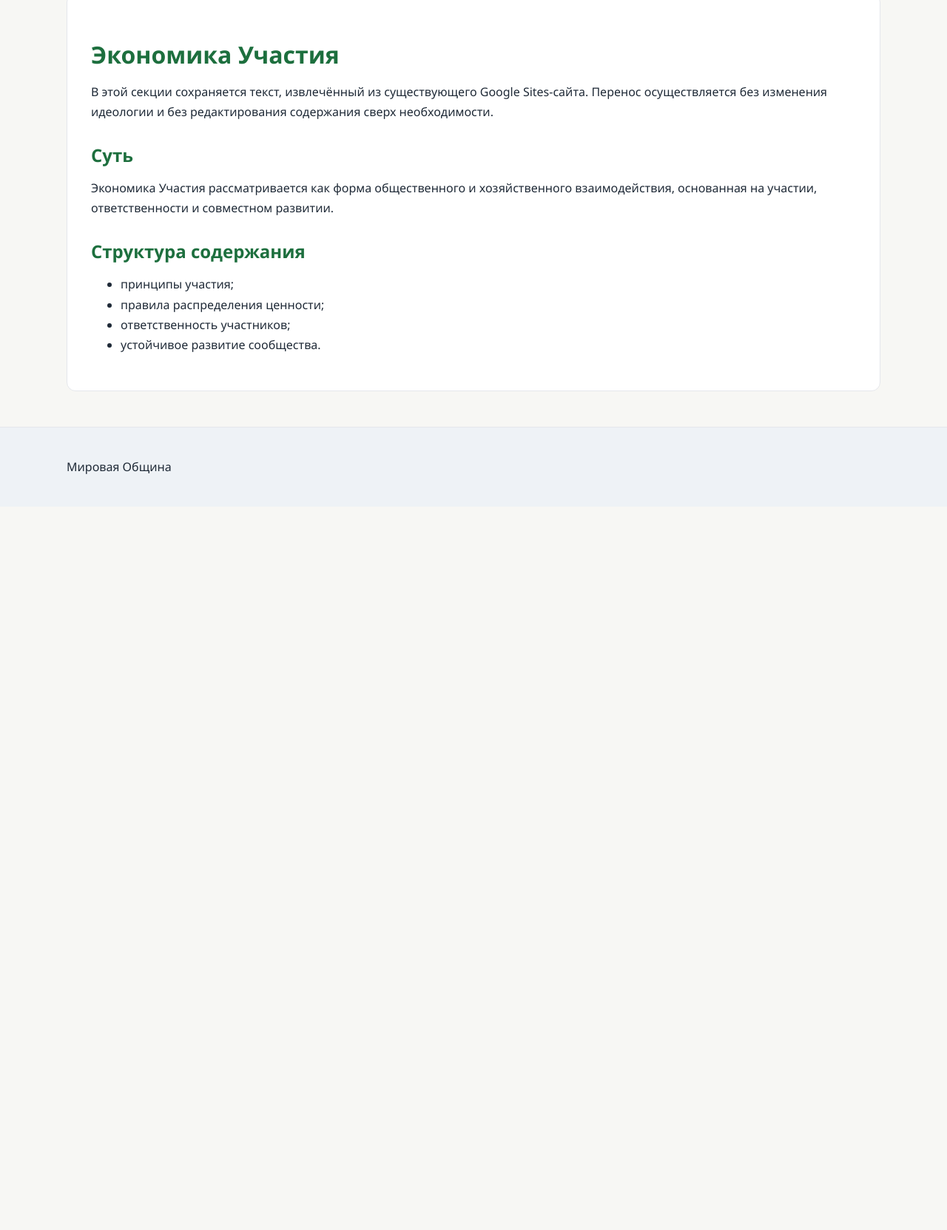
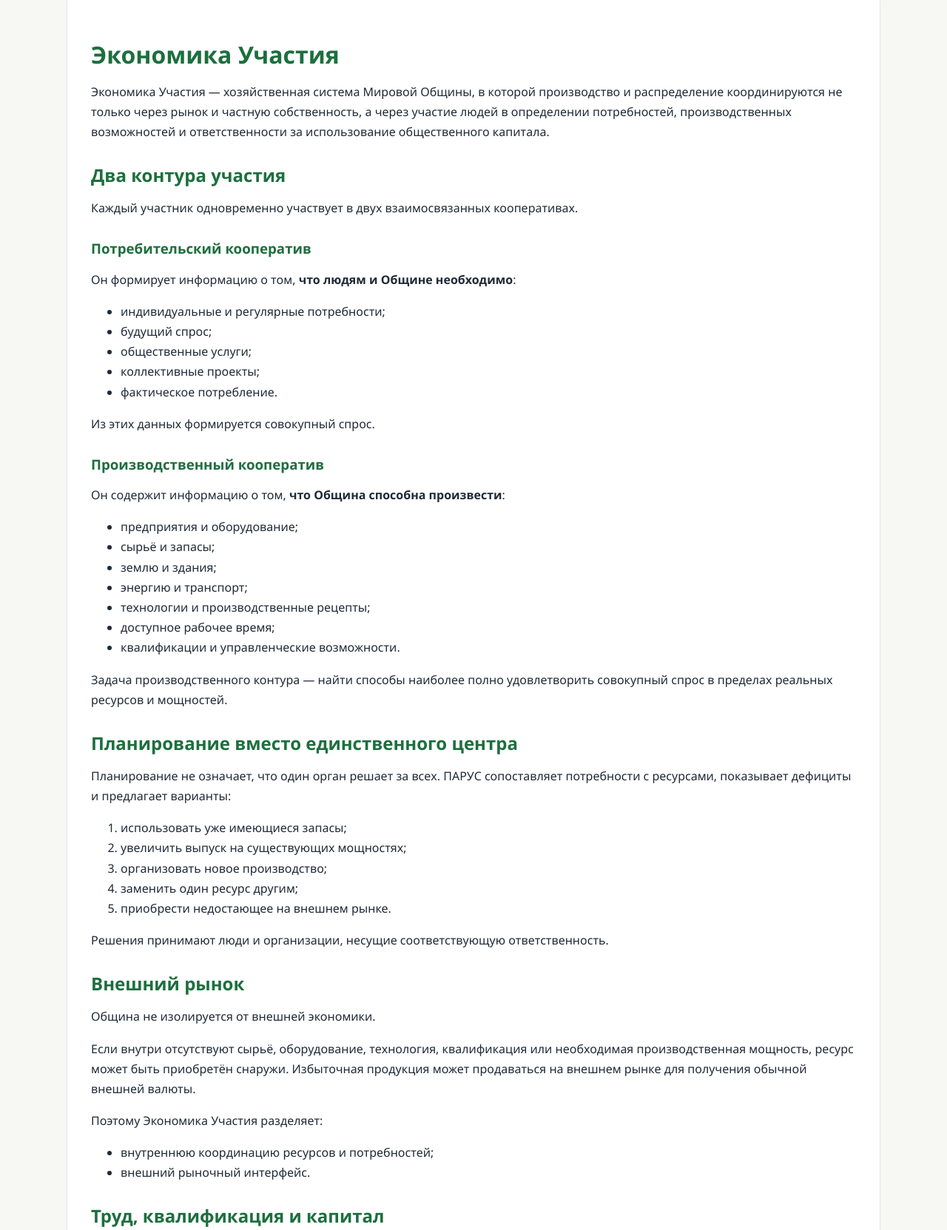
Before and after one commit to CHE77/theworld-community, an Eleventy site: page src/content/ru/participatory-economy.md in a window 1280 px wide. Shown: the part 185-1848 px from the top of the page at 74% size. Before the commit the page ends 870 px from the top, so only its background shows below. Built offline with nearby package versions, Linux system fonts and the light colour scheme; Eleventy itself is replaced by a stand-in of ours; files that its build step writes are made by us from their sources.

Commit message:
content: expand Participatory Economy overview

```diff
--- a/src/content/ru/participatory-economy.md
+++ b/src/content/ru/participatory-economy.md
@@ -8,15 +8,69 @@ permalink: "/ru/participatory-economy/"
 
 # Экономика Участия
 
-В этой секции сохраняется текст, извлечённый из существующего Google Sites-сайта. Перенос осуществляется без изменения идеологии и без редактирования содержания сверх необходимости.
+Экономика Участия — хозяйственная система Мировой Общины, в которой производство и распределение координируются не только через рынок и частную собственность, а через участие людей в определении потребностей, производственных возможностей и ответственности за использование общественного капитала.
 
-## Суть
+## Два контура участия
 
-Экономика Участия рассматривается как форма общественного и хозяйственного взаимодействия, основанная на участии, ответственности и совместном развитии.
+Каждый участник одновременно участвует в двух взаимосвязанных кооперативах.
 
-## Структура содержания
+### Потребительский кооператив
 
-- принципы участия;
-- правила распределения ценности;
-- ответственность участников;
-- устойчивое развитие сообщества.
+Он формирует информацию о том, **что людям и Общине необходимо**:
+
+- индивидуальные и регулярные потребности;
+- будущий спрос;
+- общественные услуги;
+- коллективные проекты;
+- фактическое потребление.
+
+Из этих данных формируется совокупный спрос.
+
+### Производственный кооператив
+
+Он содержит информацию о том, **что Община способна произвести**:
+
+- предприятия и оборудование;
+- сырьё и запасы;
+- землю и здания;
+- энергию и транспорт;
+- технологии и производственные рецепты;
+- доступное рабочее время;
+- квалификации и управленческие возможности.
+
+Задача производственного контура — найти способы наиболее полно удовлетворить совокупный спрос в пределах реальных ресурсов и мощностей.
+
+## Планирование вместо единственного центра
+
+Планирование не означает, что один орган решает за всех. ПАРУС сопоставляет потребности с ресурсами, показывает дефициты и предлагает варианты:
+
+1. использовать уже имеющиеся запасы;
+2. увеличить выпуск на существующих мощностях;
+3. организовать новое производство;
+4. заменить один ресурс другим;
+5. приобрести недостающее на внешнем рынке.
+
+Решения принимают люди и организации, несущие соответствующую ответственность.
+
+## Внешний рынок
+
+Община не изолируется от внешней экономики.
+
+Если внутри отсутствуют сырьё, оборудование, технология, квалификация или необходимая производственная мощность, ресурс может быть приобретён снаружи. Избыточная продукция может продаваться на внешнем рынке для получения обычной внешней валюты.
+
+Поэтому Экономика Участия разделяет:
+
+- внутреннюю координацию ресурсов и потребностей;
+- внешний рыночный интерфейс.
+
+## Труд, квалификация и капитал
+
+Текущий труд и накопленная квалификация учитываются раздельно.
+
+Труд компенсирует фактические усилия человека. Квалификация рассматривается как накопленный производительный потенциал, применяемый в производстве. Подробные правила КТУ, квалификационного компонента Q и капитального участия описываются в ПАРУС.
+
+## Следующие разделы
+
+- [Потребительский и Производственный кооперативы](/ru/cooperatives/)
+- [Планирование участия](/ru/participatory-planning/)
+- [ПАРУС](/ru/parus/)
```
